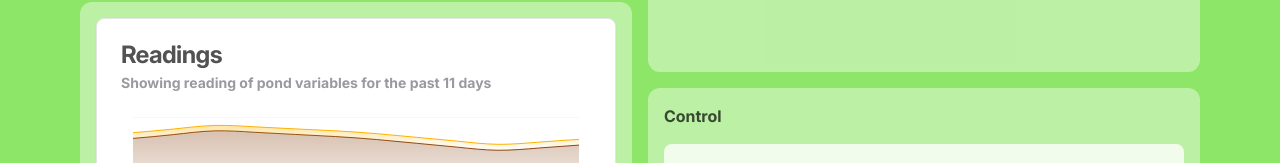
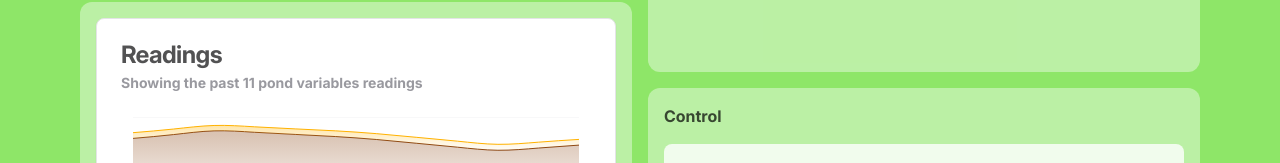
Before and after one commit to AbdullahAjayi/aquaguard, a Next.js app: page / in a window 1280 px wide. Shown: the part 446-609 px from the top of the page. Built offline with nearby package versions, Linux system fonts and the light colour scheme; no server answers; the database is empty.

Commit message:
updated areachart component details

```diff
--- a/components/AreaChartComponent.tsx
+++ b/components/AreaChartComponent.tsx
@@ -75,7 +75,7 @@ export function AreaChartComponent() {
       <CardHeader>
         <CardTitle className="font-bold opacity-70">Readings</CardTitle>
         <CardDescription className="font-bold opacity-70">
-          Showing reading of pond variables for the past 11 days
+          Showing the past 11 pond variables readings
         </CardDescription>
       </CardHeader>
       <CardContent>
```
